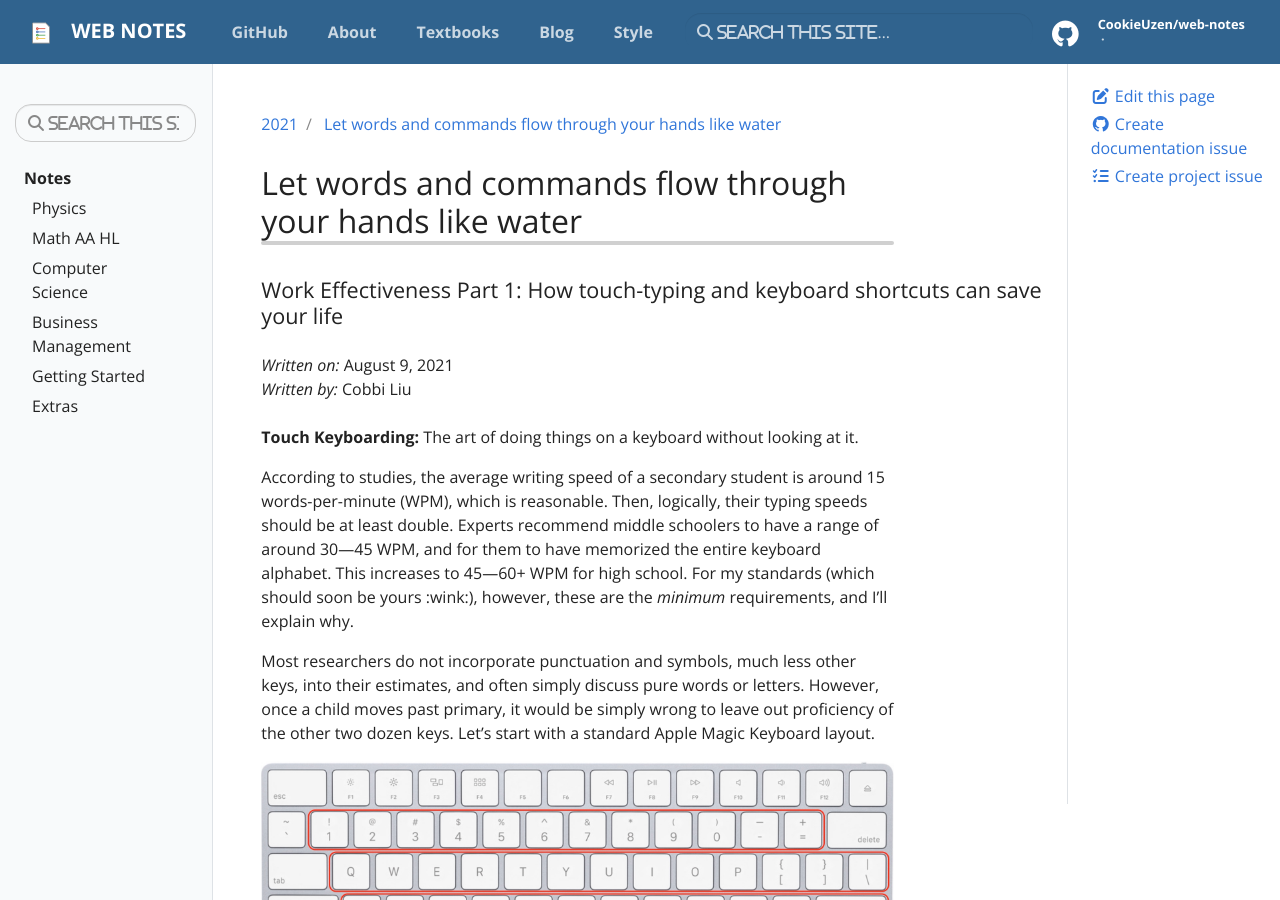
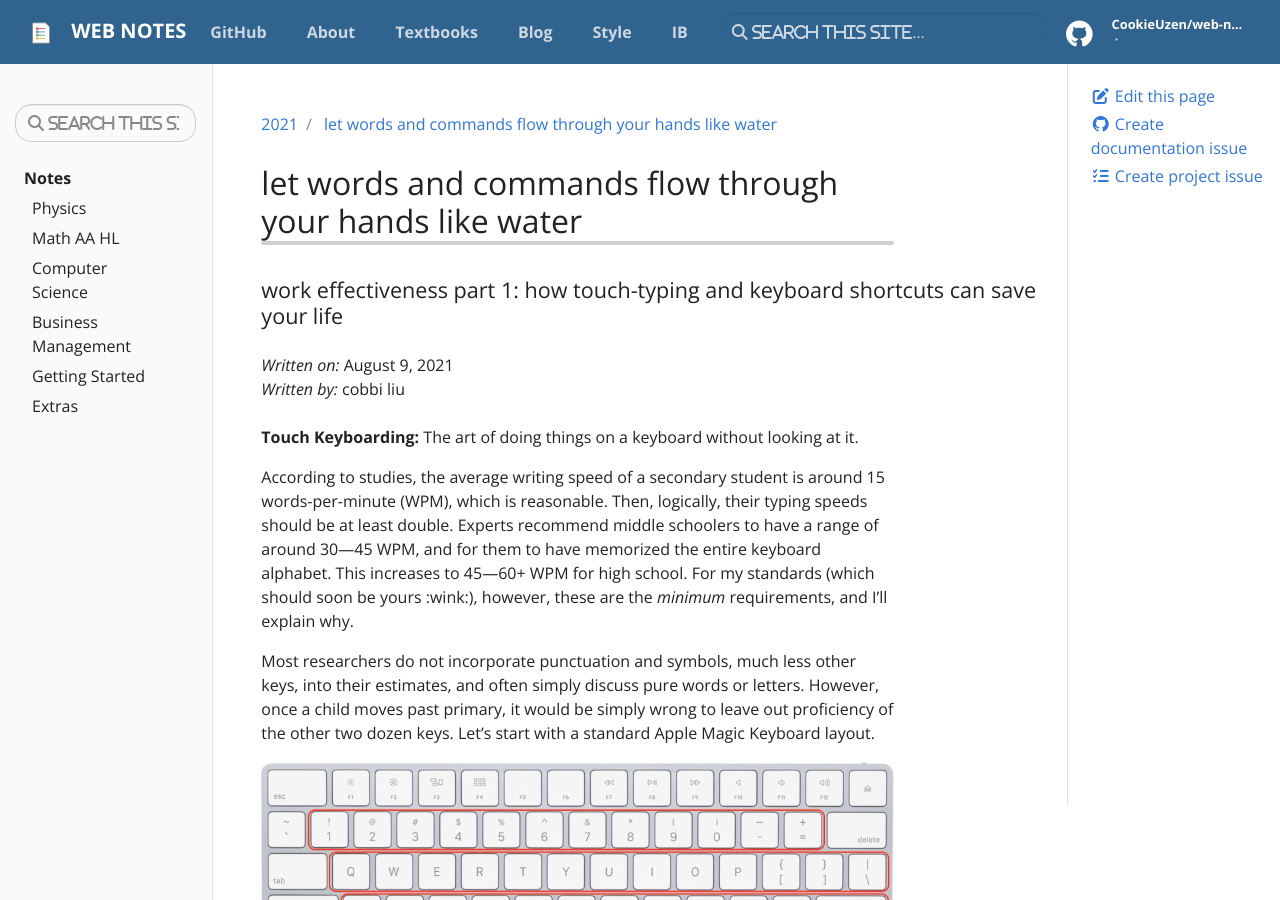
Before and after one commit to CookieUzen/web-notes, a Jekyll site: the page built from _posts/2021-08-09-Typing-Skills.md, in a window 1280 px wide and 900 px high. Built offline with Jekyll 4.4.1, drawn with Linux system fonts in a browser that asks for light colours; nearby versions of some CDN libraries; our own code applies the rules of GitHub Pages for plain Markdown files; library files that are not in the unit come from our copies; comment, search, counter and statistics services are not loaded.

Commit message:
IBDocuments
Yoink

```diff
--- a/Gemfile
+++ b/Gemfile
@@ -10,6 +10,7 @@ source "https://rubygems.org"
 # This will help ensure the proper Jekyll version is running.
 # Happy Jekylling!
 # gem "jekyll", "3.2.1"
+# gem 'jekyll-redirect-from'
 
 # This is the default theme for new Jekyll sites. You may change this to anything you like.
 # gem "minima"
--- a/_config.yml
+++ b/_config.yml
@@ -77,6 +77,10 @@ collections:
     output: true
     permalink: /:collection/:path
 
+#plugins
+plugins:
+  - jekyll-redirect-from
+
 # Defaults
 defaults:
   - scope:
--- a/_data/navigation.yml
+++ b/_data/navigation.yml
@@ -6,3 +6,5 @@
   url: blog
 - title: Style
   url: style
+- title: IB
+  url: ib
--- a/_posts/2021-08-09-Typing-Skills.md
+++ b/_posts/2021-08-09-Typing-Skills.md
@@ -1,9 +1,9 @@
 ---
-title: "Let words and commands flow through your hands like water"
-subtitle: "Work Effectiveness Part 1: How touch-typing and keyboard shortcuts can save your life"
+title: "let words and commands flow through your hands like water"
+subtitle: "work effectiveness part 1: how touch-typing and keyboard shortcuts can save your life"
 date: 2021-08-09
-categories: Productivity
-author: Cobbi Liu
+categories: productivity
+author: cobbi liu
 ---
 
 **Touch Keyboarding:** The art of doing things on a keyboard without looking at it.
--- /dev/null
+++ b/pages/documents.html
@@ -0,0 +1,5 @@
+---
+permalink: /ib/
+redirect_to:
+  - http://cookiecookiemunch.top:19940
+---
```
Also changed, not shown: _posts/2021-09-09-General-Tips-One.md (added, +9 -0 lines), 2 other files.
